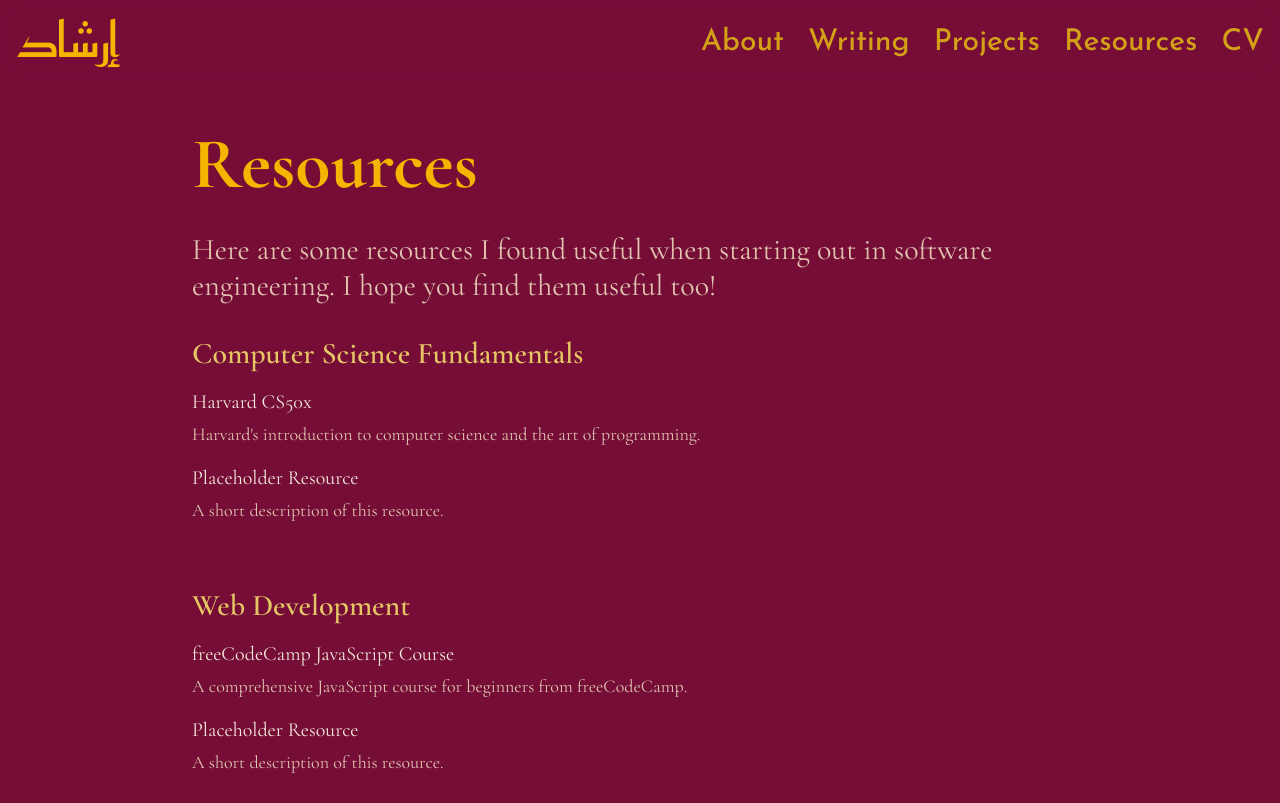
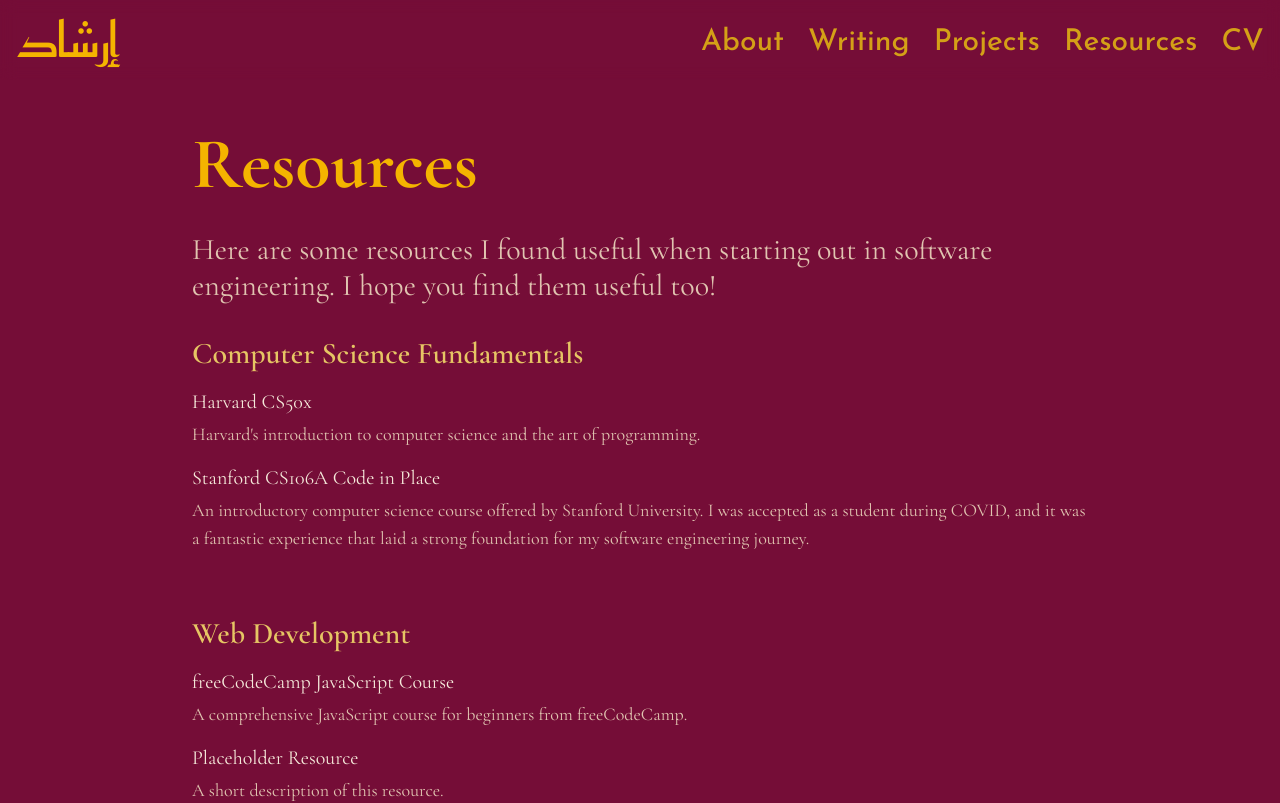
Before and after one commit to irshadirfanah/irshad-nextjs-app, a Next.js app: page /resources in a window 1280 px wide. Shown: the top 803 px of the page. Built offline with nearby package versions, Linux system fonts and the light colour scheme.

Commit message:
chore: update resources

```diff
--- a/src/app/resources/page.tsx
+++ b/src/app/resources/page.tsx
@@ -20,9 +20,10 @@
         url: "https://cs50.harvard.edu/x/",
       },
       {
-        name: "Placeholder Resource",
-        description: "A short description of this resource.",
-        url: "#",
+        name: "Stanford CS106A Code in Place",
+        description:
+          "An introductory computer science course offered by Stanford University. I was accepted as a student during COVID, and it was a fantastic experience that laid a strong foundation for my software engineering journey.",
+        url: "https://web.stanford.edu/class/cs106a/",
       },
     ],
   },
@@ -110,7 +111,10 @@
             </h2>
             <div className="flex flex-col gap-4">
               {section.resources.map((resource, i) => (
-                <div key={`${resource.name}-${i}`} className="flex flex-col gap-1">
+                <div
+                  key={`${resource.name}-${i}`}
+                  className="flex flex-col gap-1"
+                >
                   <a
                     href={resource.url}
                     target="_blank"
```
